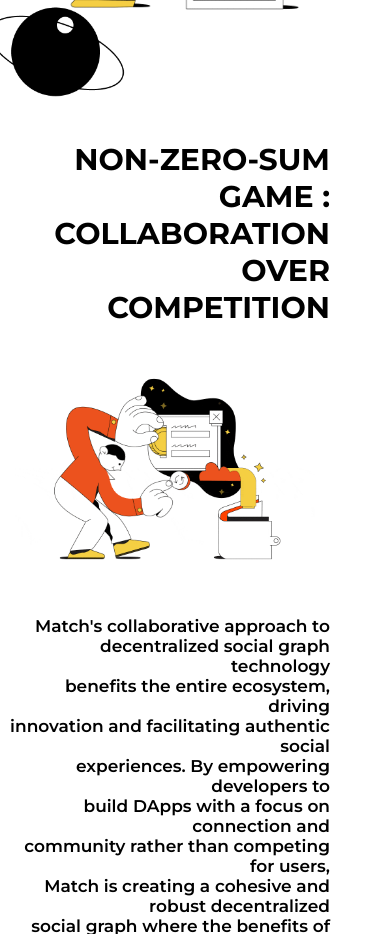
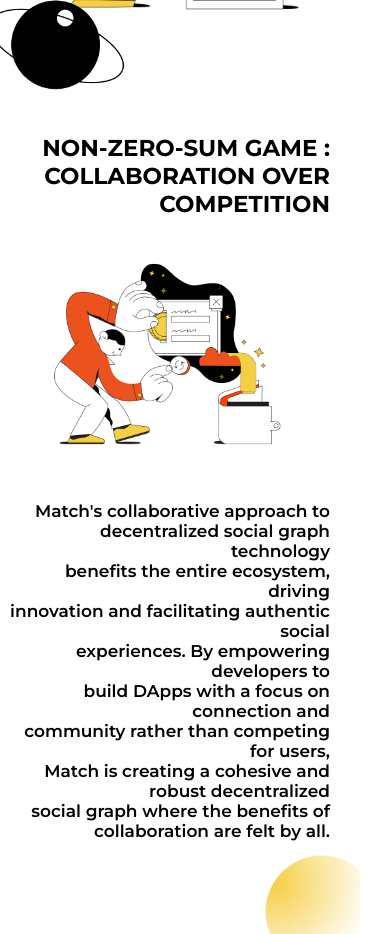
Before and after one commit to DevOlagboye/mathchain-react, a React (Create React App) app: page / in a window 390 px wide. Shown: the part 2820-3754 px from the top of the page. Built offline with nearby package versions, Linux system fonts and the light colour scheme.

Commit message:
Working on responsiveness of the Newworld Component

```diff
--- a/src/Components/NonZero/NonZero.css
+++ b/src/Components/NonZero/NonZero.css
@@ -50,7 +50,7 @@
     width: 150px;
   }
   .non-zero-text > h3 {
-    font-size: 30px;
+    font-size: 23px;
   }
   .non-zero-gif > img {
     width: 300px;
```
